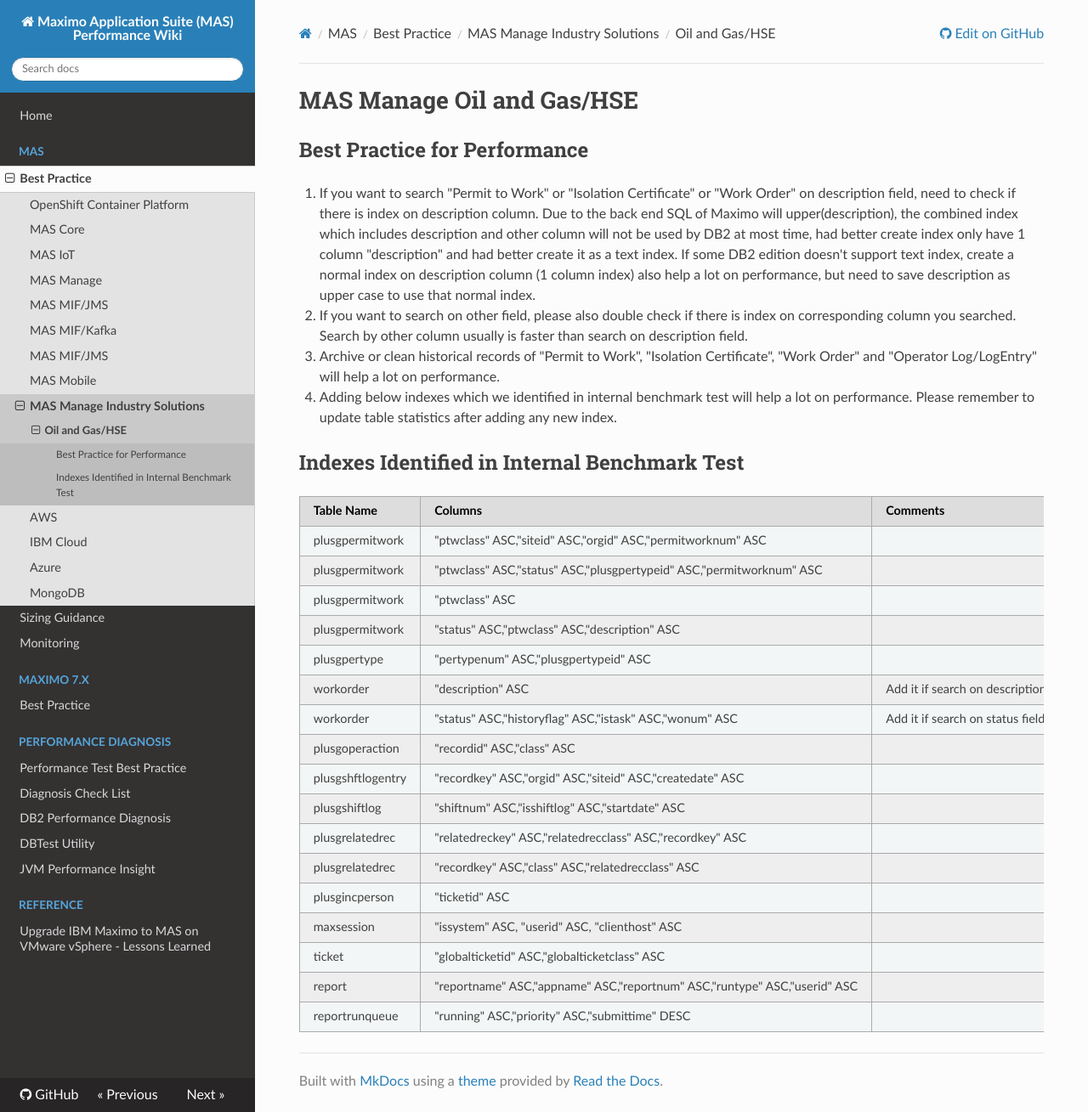
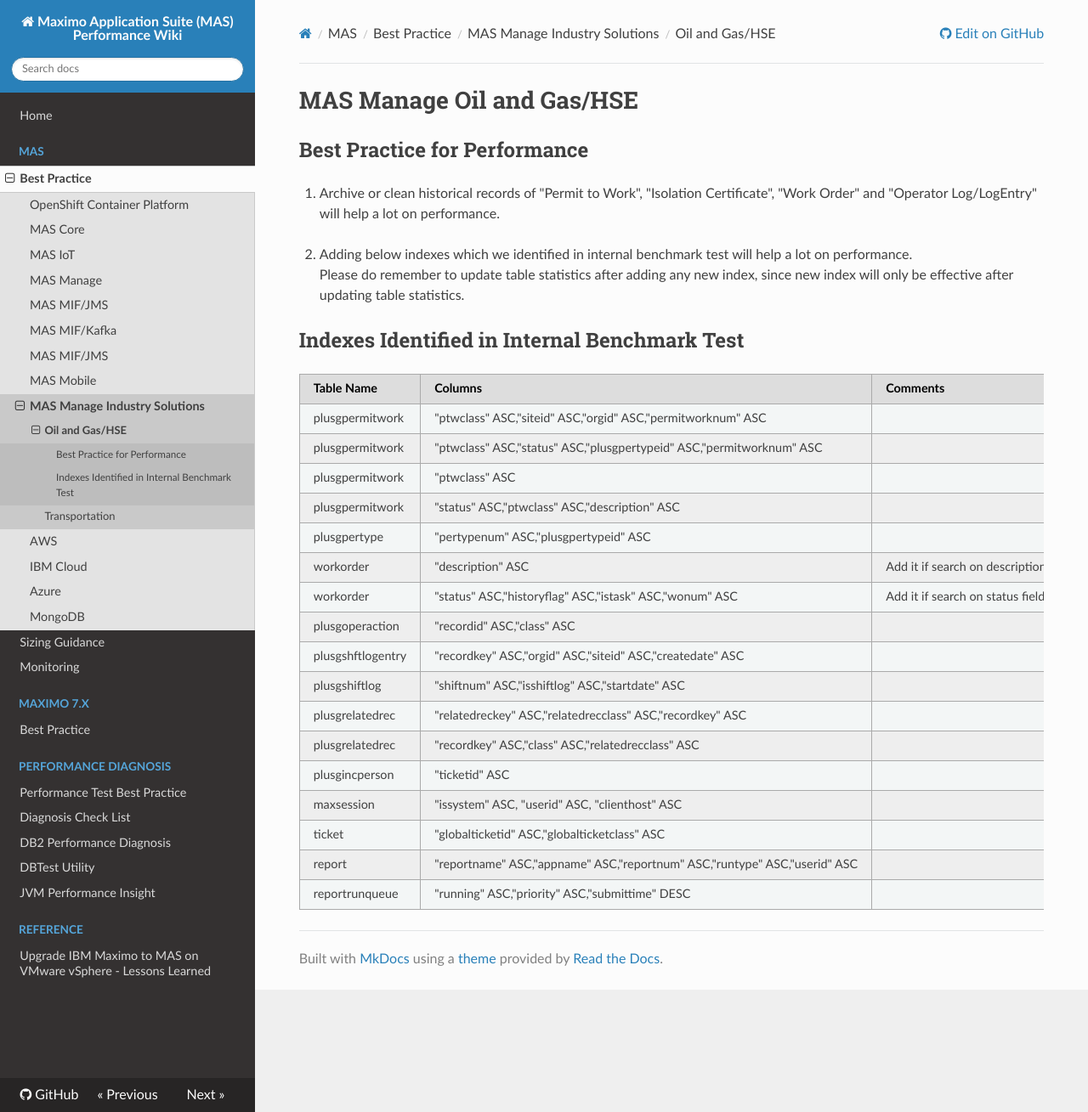
Before and after one commit to ibm-mas/mas-performance, an MkDocs documentation site: the page built from docs/mas/manage-industry-solutions/ong-hse/bestpractice.md, in a window 1280 px wide and 1309 px high. Shown: the whole window at 85% size. Built offline with MkDocs 1.6.1, drawn with Linux system fonts in a browser that asks for light colours; nearby versions of some CDN libraries.

Commit message:
[patch] Add Transportation best practice

```diff
--- a/docs/mas/manage-industry-solutions/ong-hse/bestpractice.md
+++ b/docs/mas/manage-industry-solutions/ong-hse/bestpractice.md
@@ -2,14 +2,10 @@
 
 ## Best Practice for Performance
 
-1. If you want to search "Permit to Work" or "Isolation Certificate" or "Work Order" on description field, need to check if there is index on description column. Due to the back end SQL of Maximo will upper(description), the combined index which includes description and other column will not be used by DB2 at most time, had better create index only have 1 column "description" and had better create it as a text index. If some DB2 edition doesn't support text index, create a normal index on description column (1 column index) also help a lot on performance, but need to save description as upper case to use that normal index.
-
-2. If you want to search on other field, please also double check if there is index on corresponding column you searched. Search by other column usually is faster than search on description field.
-
-3. Archive or clean historical records of "Permit to Work", "Isolation Certificate", "Work Order" and "Operator Log/LogEntry" will help a lot on performance.
-
-4. Adding below indexes which we identified in internal benchmark test will help a lot on performance.
-   Please remember to update table statistics after adding any new index.
+1. Archive or clean historical records of "Permit to Work", "Isolation Certificate", "Work Order" and "Operator Log/LogEntry" will help a lot on performance.
+<br>
+2. Adding below indexes which we identified in internal benchmark test will help a lot on performance.
+   Please do remember to update table statistics after adding any new index, since new index will only be effective after updating table statistics.
 
 ## Indexes Identified in Internal Benchmark Test
 | Table Name        | Columns                                                                   | Comments                                                              |
--- a/mkdocs.yml
+++ b/mkdocs.yml
@@ -19,6 +19,7 @@
       - 'MAS Mobile': mas/mobile/bestpractice.md
       - 'MAS Manage Industry Solutions':
         - 'Oil and Gas/HSE': mas/manage-industry-solutions/ong-hse/bestpractice.md
+        - 'Transportation': mas/manage-industry-solutions/transportation/bestpractice.md
       - 'AWS': mas/aws/bestpractice.md
       - 'IBM Cloud': mas/ibmcloud/bestpractice.md
       - 'Azure': mas/azure/bestpractice.md
```
Also changed, not shown: docs/mas/manage-industry-solutions/transportation/bestpractice.md (added, +80 -0 lines), docs/mas/manage/bestpractice.md (line endings or trailing spaces).
